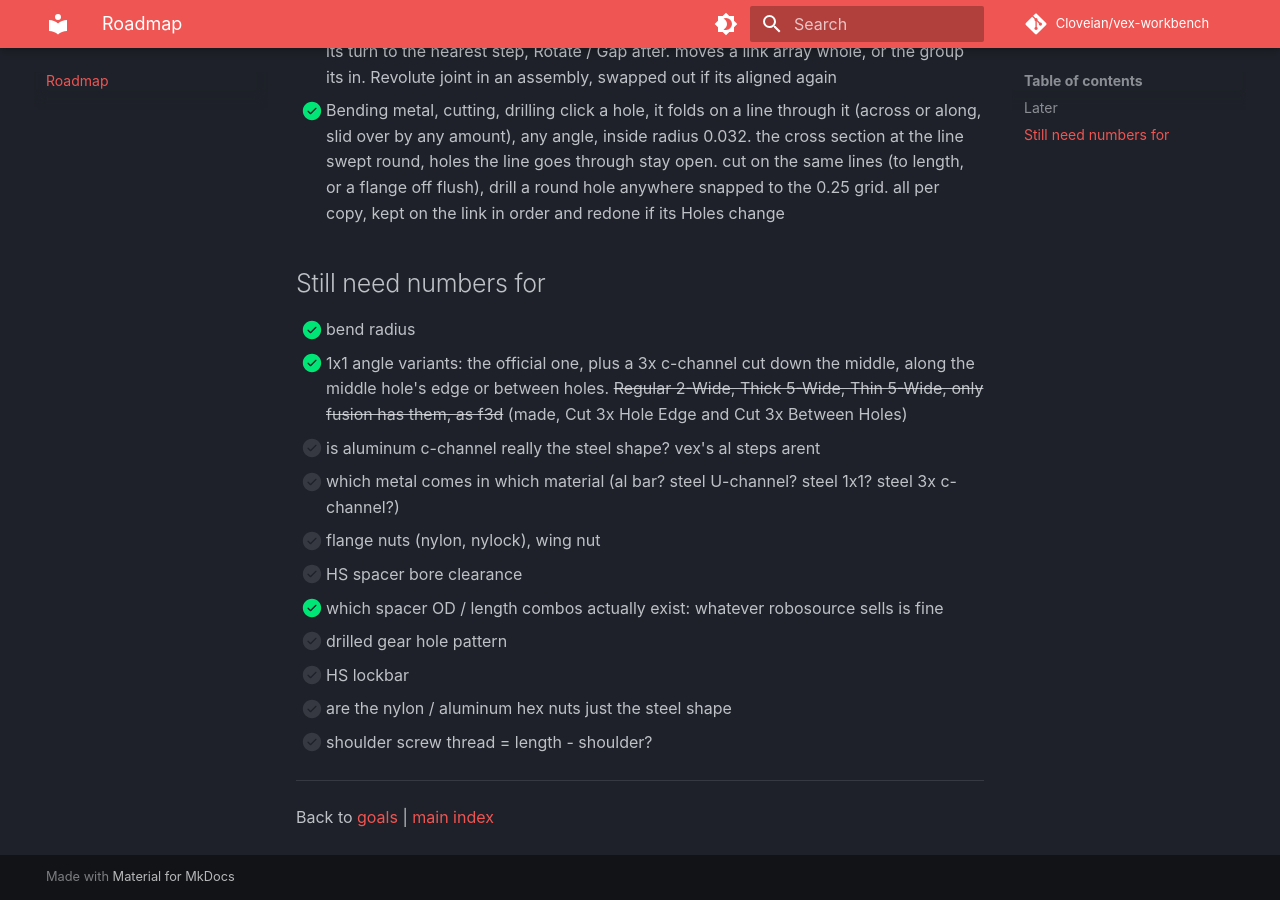
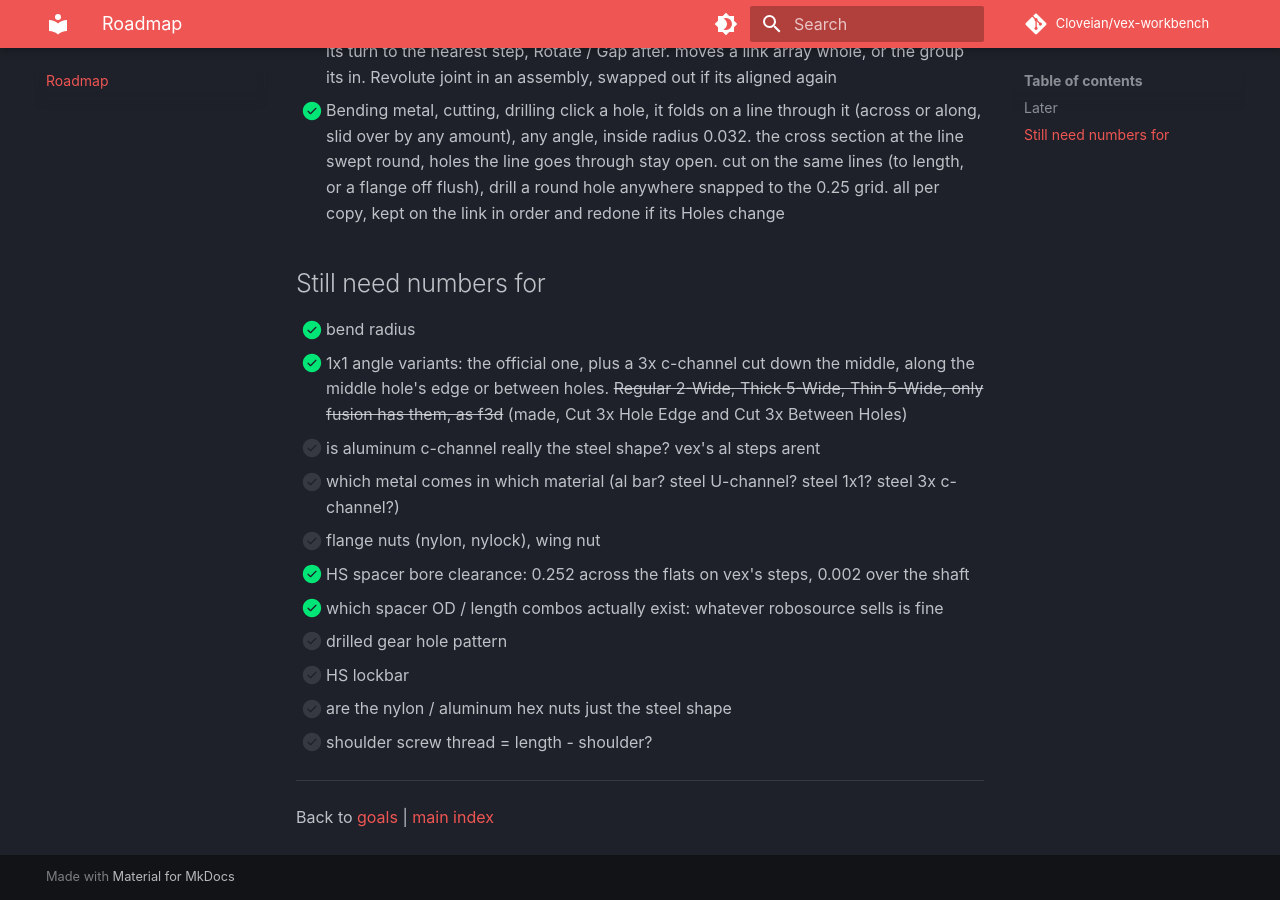
Before and after one commit to Cloveian/vex-workbench, an MkDocs documentation site: the page built from docs/roadmap.md, in a window 1280 px wide and 900 px high, scrolled down 1169 px. Built offline with MkDocs 1.6.1 and Material for MkDocs 9.7.7, drawn with Linux system fonts in a browser that asks for light colours; comment, search, counter and statistics services are not loaded.

Commit message:
measured the hs spacer bore off vexs step, 0.252, one less todo

```diff
--- a/docs/roadmap.md
+++ b/docs/roadmap.md
@@ -28,7 +28,7 @@ in build order, each one is something i can open and poke at
 - [ ] is aluminum c-channel really the steel shape? vex's al steps arent
 - [ ] which metal comes in which material (al bar? steel U-channel? steel 1x1? steel 3x c-channel?)
 - [ ] flange nuts (nylon, nylock), wing nut
-- [ ] HS spacer bore clearance
+- [x] HS spacer bore clearance: 0.252 across the flats on vex's steps, 0.002 over the shaft
 - [x] which spacer OD / length combos actually exist: whatever robosource sells is fine
 - [ ] drilled gear hole pattern
 - [ ] HS lockbar
```
Also changed, not shown: 1 other file.
